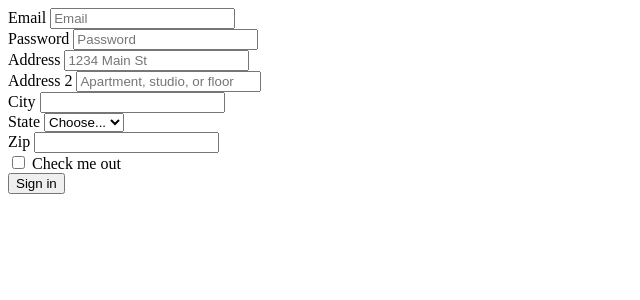
After one commit to Joanna2701/Projet_Joanna_Massage, a PHP site: page /html/formulaire.html in a window 1280 px wide. The commit adds this page. Shown: the top 300 px of the page, without its empty margins (0-640 px from the left). Run offline with PHP 8.4, Linux system fonts and the light colour scheme.

Commit message:
deuxième commit

```diff
--- a/CSS/style.css
+++ b/CSS/style.css
@@ -1,4 +1,4 @@
-* {
+body {
     background-color: #18535f;
     font-family: monospace;
     color:#99BADC;
@@ -52,7 +52,7 @@
 #prev {
     position: absolute;
     top: 50%;
-    color: #fff;
+    color: #3DAB97;
     background-color: transparent;
     border: none;
     font-size: xxx-large;
@@ -70,7 +70,7 @@
 
 h7 {
     margin-top: 50px;
-    color: lightgray;
+    color:#3DAB97;
     font-family: Inter;
     font-size: 20px;
 }
--- /dev/null
+++ b/html/formulaire.html
@@ -0,0 +1,59 @@
+<!DOCTYPE html>
+<html lang="en">
+<head>
+    <meta charset="UTF-8">
+    <meta name="viewport" content="width=device-width, initial-scale=1.0">
+    <title>Joanna Massage, massages à domicile</title>
+</head>
+
+<body>
+
+    <form>
+        <div class="form-row">
+          <div class="form-group col-md-6">
+            <label for="inputEmail4">Email</label>
+            <input type="email" class="form-control" id="inputEmail4" placeholder="Email">
+          </div>
+          <div class="form-group col-md-6">
+            <label for="inputPassword4">Password</label>
+            <input type="password" class="form-control" id="inputPassword4" placeholder="Password">
+          </div>
+        </div>
+        <div class="form-group">
+          <label for="inputAddress">Address</label>
+          <input type="text" class="form-control" id="inputAddress" placeholder="1234 Main St">
+        </div>
+        <div class="form-group">
+          <label for="inputAddress2">Address 2</label>
+          <input type="text" class="form-control" id="inputAddress2" placeholder="Apartment, studio, or floor">
+        </div>
+        <div class="form-row">
+          <div class="form-group col-md-6">
+            <label for="inputCity">City</label>
+            <input type="text" class="form-control" id="inputCity">
+          </div>
+          <div class="form-group col-md-4">
+            <label for="inputState">State</label>
+            <select id="inputState" class="form-control">
+              <option selected>Choose...</option>
+              <option>...</option>
+            </select>
+          </div>
+          <div class="form-group col-md-2">
+            <label for="inputZip">Zip</label>
+            <input type="text" class="form-control" id="inputZip">
+          </div>
+        </div>
+        <div class="form-group">
+          <div class="form-check">
+            <input class="form-check-input" type="checkbox" id="gridCheck">
+            <label class="form-check-label" for="gridCheck">
+              Check me out
+            </label>
+          </div>
+        </div>
+        <button type="submit" class="btn btn-primary">Sign in</button>
+      </form>
+
+</body>
+</html>
```
Also changed, not shown: html/index.html (+57 -1 lines).
